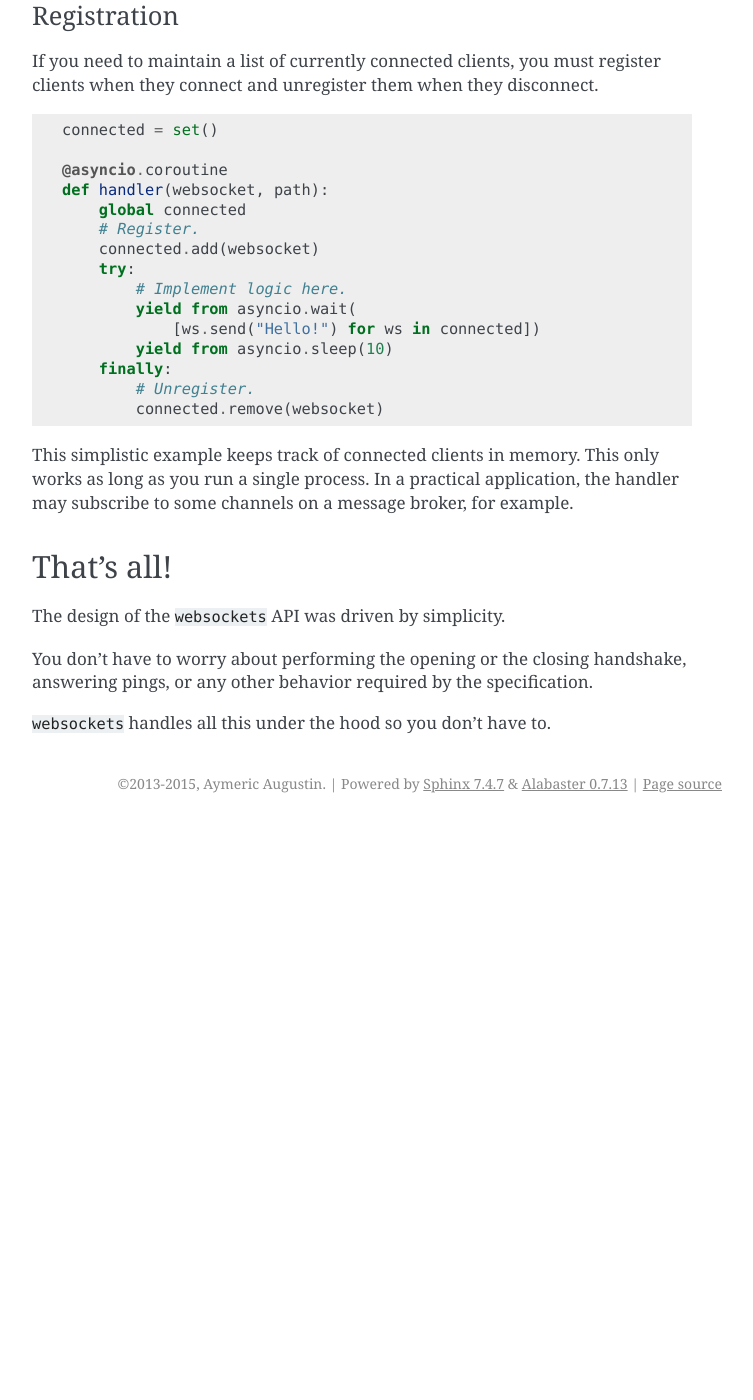
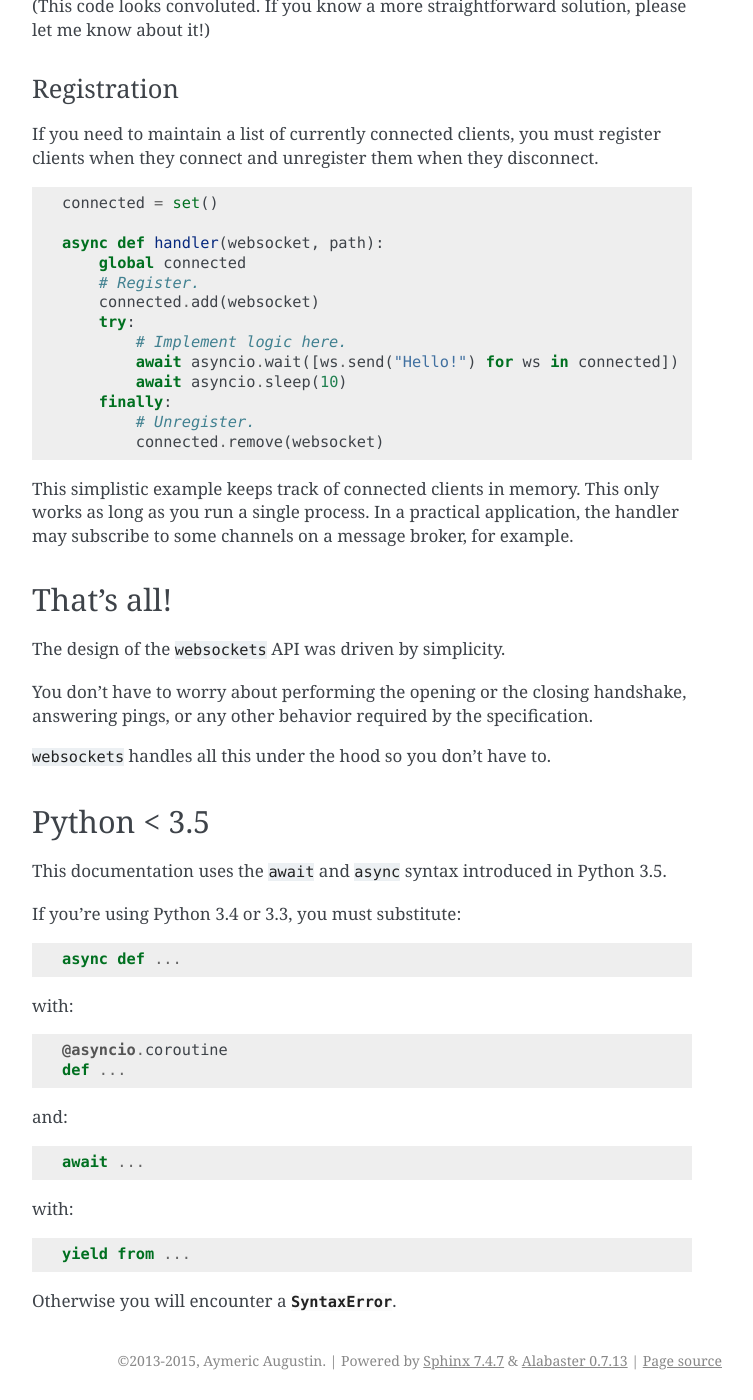
Before and after one commit to python-websockets/websockets, a Sphinx documentation site: the page built from docs/intro.rst, in a window 1280 px wide and 1400 px high, scrolled down 2690 px. Shown: the whole window, without its empty margins (388-1141 px from the left). Built offline with Sphinx 7.4.7, drawn with Linux system fonts in a browser that asks for light colours; before the commit the page ends 3513 px from its top, so only the background shows below that; some of the changed text lies outside the part shown.

Commit message:
Update docs to async / await syntax.
Fix #88.

```diff
--- a/docs/intro.rst
+++ b/docs/intro.rst
@@ -1,5 +1,10 @@
 Getting started
 ===============
+
+.. warning::
+
+    This documentation is written for Python ≥ 3.5. If you're using Python 3.4
+    or 3.3, you will have to :ref:`adapt the code samples <python-lt-35>`.
 
 Basic example
 -------------
@@ -54,11 +59,10 @@ Consumer
 
 For receiving messages and passing them to a ``consumer`` coroutine::
 
-    @asyncio.coroutine
-    def handler(websocket, path):
+    async def handler(websocket, path):
         while True:
-            message = yield from websocket.recv()
-            yield from consumer(message)
+            message = await websocket.recv()
+            await consumer(message)
 
 :meth:`~websockets.protocol.WebSocketCommonProtocol.recv` raises a
 :exc:`~websockets.exceptions.ConnectionClosed` exception when the client
@@ -69,11 +73,10 @@ Producer
 
 For getting messages from a ``producer`` coroutine and sending them::
 
-    @asyncio.coroutine
-    def handler(websocket, path):
+    async def handler(websocket, path):
         while True:
-            message = yield from producer()
-            yield from websocket.send(message)
+            message = await producer()
+            await websocket.send(message)
 
 :meth:`~websockets.protocol.WebSocketCommonProtocol.send` raises a
 :exc:`~websockets.exceptions.ConnectionClosed` exception when the client
@@ -87,24 +90,23 @@ messages on the same connection.
 
 ::
 
-    @asyncio.coroutine
-    def handler(websocket, path):
+    async def handler(websocket, path):
         while True:
             listener_task = asyncio.ensure_future(websocket.recv())
             producer_task = asyncio.ensure_future(producer())
-            done, pending = yield from asyncio.wait(
+            done, pending = await asyncio.wait(
                 [listener_task, producer_task],
                 return_when=asyncio.FIRST_COMPLETED)
 
             if listener_task in done:
                 message = listener_task.result()
-                yield from consumer(message)
+                await consumer(message)
             else:
                 listener_task.cancel()
 
             if producer_task in done:
                 message = producer_task.result()
-                yield from websocket.send(message)
+                await websocket.send(message)
             else:
                 producer_task.cancel()
 
@@ -121,16 +123,14 @@ register clients when they connect and unregister them when they disconnect.
 
     connected = set()
 
-    @asyncio.coroutine
-    def handler(websocket, path):
+    async def handler(websocket, path):
         global connected
         # Register.
         connected.add(websocket)
         try:
             # Implement logic here.
-            yield from asyncio.wait(
-                [ws.send("Hello!") for ws in connected])
-            yield from asyncio.sleep(10)
+            await asyncio.wait([ws.send("Hello!") for ws in connected])
+            await asyncio.sleep(10)
         finally:
             # Unregister.
             connected.remove(websocket)
@@ -148,3 +148,30 @@ You don't have to worry about performing the opening or the closing handshake,
 answering pings, or any other behavior required by the specification.
 
 ``websockets`` handles all this under the hood so you don't have to.
+
+.. _python-lt-35:
+
+Python < 3.5
+------------
+
+This documentation uses the ``await`` and ``async`` syntax introduced in
+Python 3.5.
+
+If you're using Python 3.4 or 3.3, you must substitute::
+
+    async def ...
+
+with::
+
+    @asyncio.coroutine
+    def ...
+
+and::
+
+     await ...
+
+with::
+
+    yield from ...
+
+Otherwise you will encounter a :exc:`SyntaxError`.
```
Also changed, not shown: docs/changelog.rst (+5 -3 lines), 2 other files.
